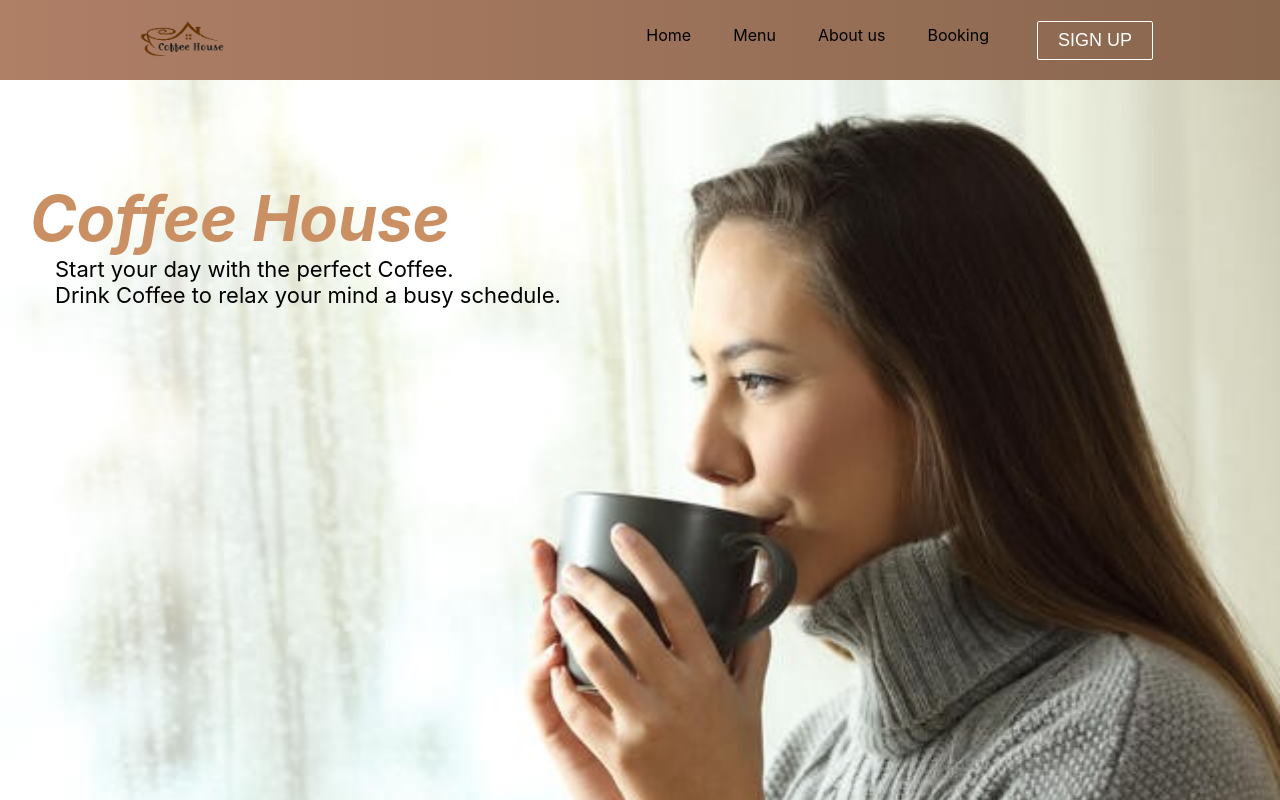
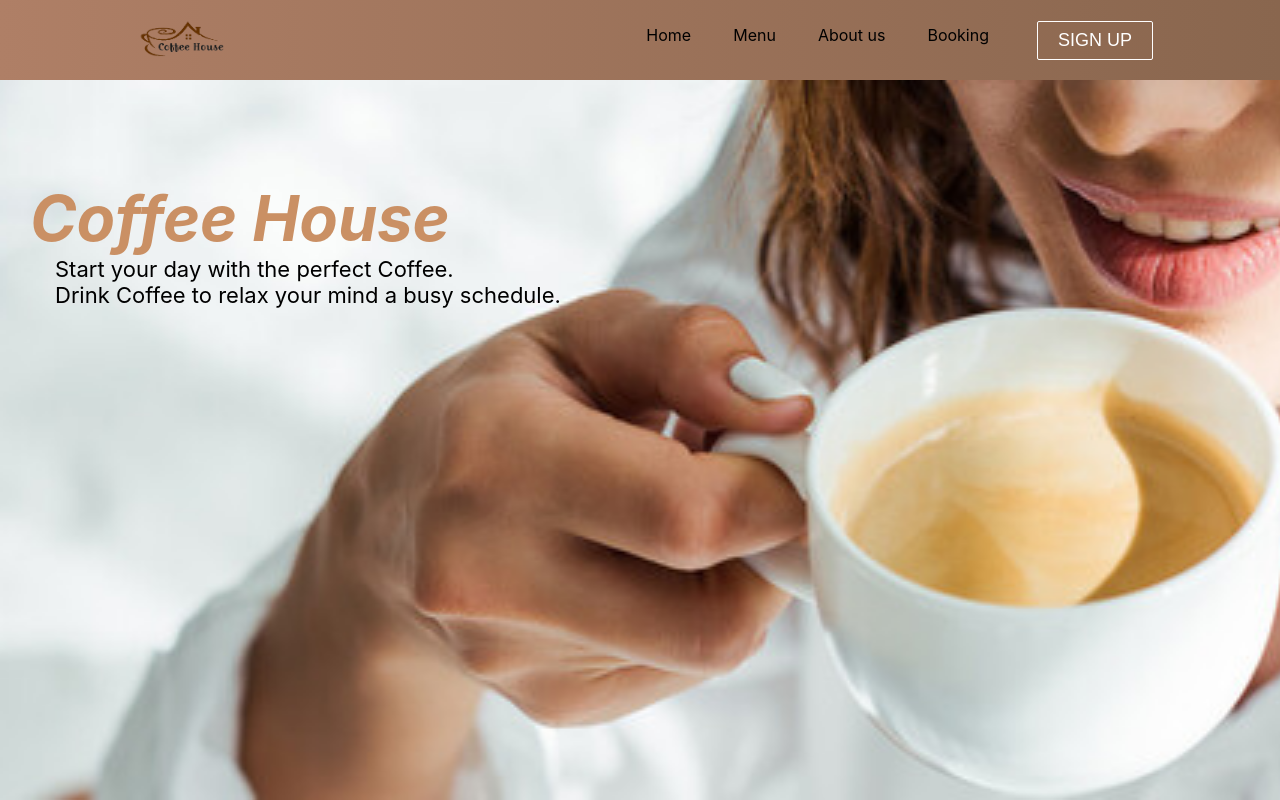
Before and after one commit to PamodaSilva/Final-Project-CoffeeHouse, a React (Create React App) app: page / in a window 1280 px wide. Shown: the top 800 px of the page. Built offline with nearby package versions, Linux system fonts and the light colour scheme.

Commit message:
Edit Home page Image

```diff
--- a/src/root/frontend/Home/Home.css
+++ b/src/root/frontend/Home/Home.css
@@ -14,8 +14,8 @@
   }
 
   .home{
-    background: url('../images/main.jpg') center center/cover no-repeat;
-    height: 100vh;
+    background: url('../images/drinkCoffee.jpg') center center/cover no-repeat;
+    height: 90vh;
     width: 100%;
   }
 
--- a/src/root/frontend/Menu/Menu.css
+++ b/src/root/frontend/Menu/Menu.css
@@ -1,5 +1,5 @@
 .Menu-Main-Content {
-    background: url('../images/back-menu.jpg') center center/cover no-repeat;
+    background: url('../images/back-menu.jpg') center center/cover no-repeat ;
     width: 100%;
     height: 240vh;
 }
```
Also changed, not shown: src/root/frontend/images/drinkCoffee.jpg (added), src/root/frontend/images/main.jpg (deleted).
